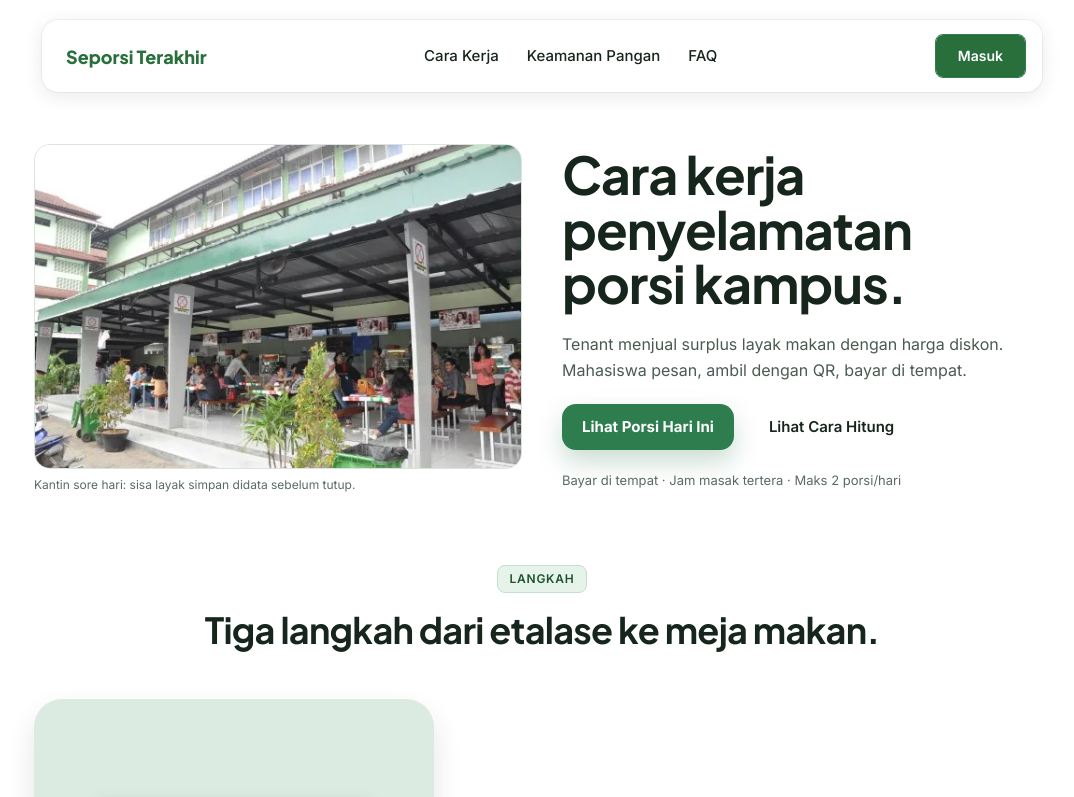
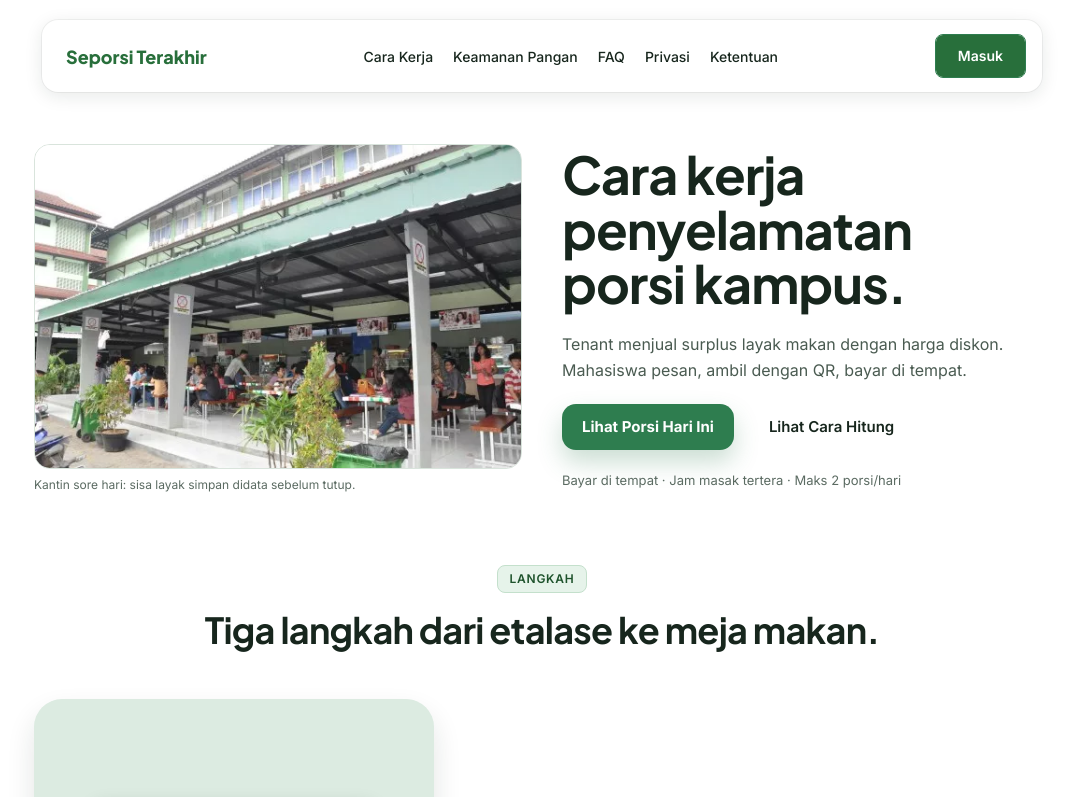
Before and after one commit to yayayapluto/Seporsi-Terakhir, a Next.js app: page / in a window 1280 px wide. Shown: the top 797 px of the page, without its empty margins (98-1172 px from the left). Built offline with nearby package versions, Linux system fonts and the light colour scheme; no server answers.

Commit message:
feat(landing): tautan privasi & ketentuan di navbar

```diff
--- a/src/components/site-header.tsx
+++ b/src/components/site-header.tsx
@@ -12,6 +12,8 @@ const NAV = [
   { href: "#langkah", label: "Cara Kerja" },
   { href: "#faq", label: "Keamanan Pangan" },
   { href: "#faq", label: "FAQ" },
+  { href: ROUTES.privasi, label: "Privasi" },
+  { href: ROUTES.ketentuan, label: "Ketentuan" },
 ];
 
 /** Header landing "/": bilah putih mengambang di atas kanvas. */
@@ -54,7 +56,7 @@ export function SiteHeader() {
           </Link>
 
           <nav
-            className="hidden items-center gap-7 text-[15px] font-medium text-[#17261D] min-[821px]:flex"
+            className="hidden items-center gap-5 text-[14px] font-medium text-[#17261D] min-[821px]:flex"
             aria-label="Navigasi utama"
           >
             {NAV.map((item) => (
```
